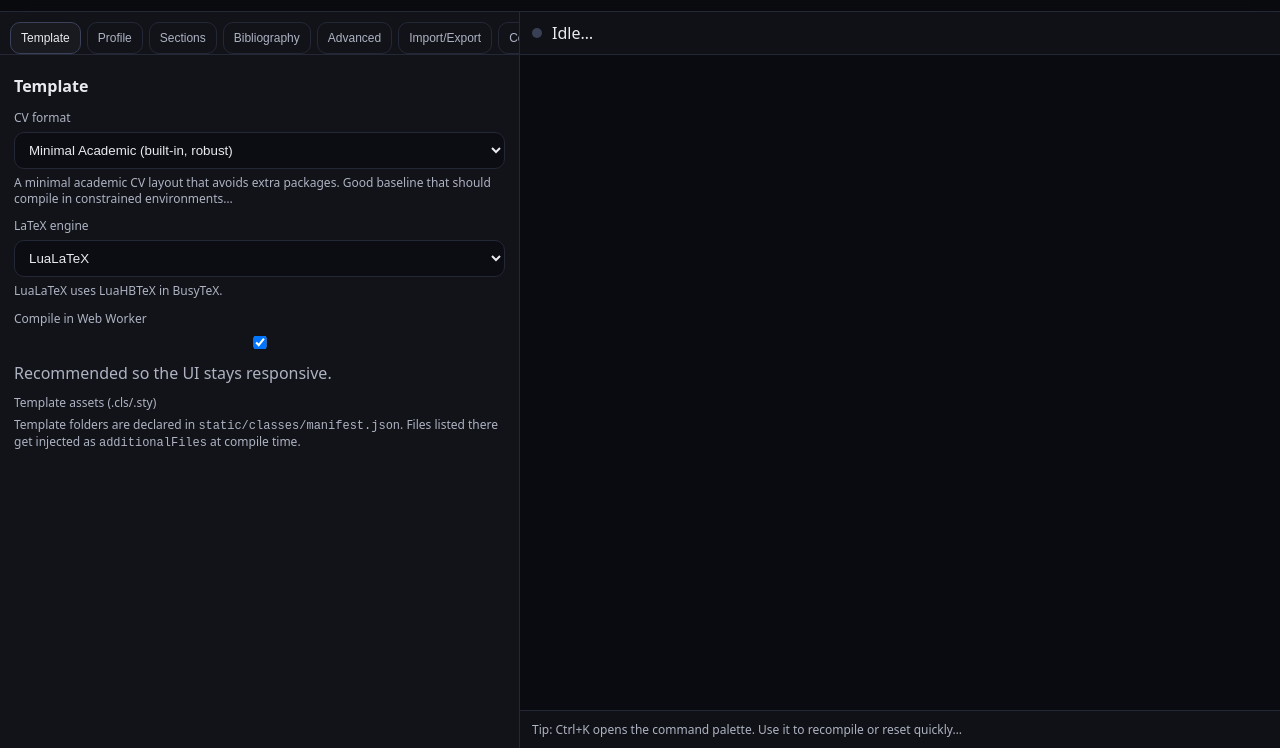
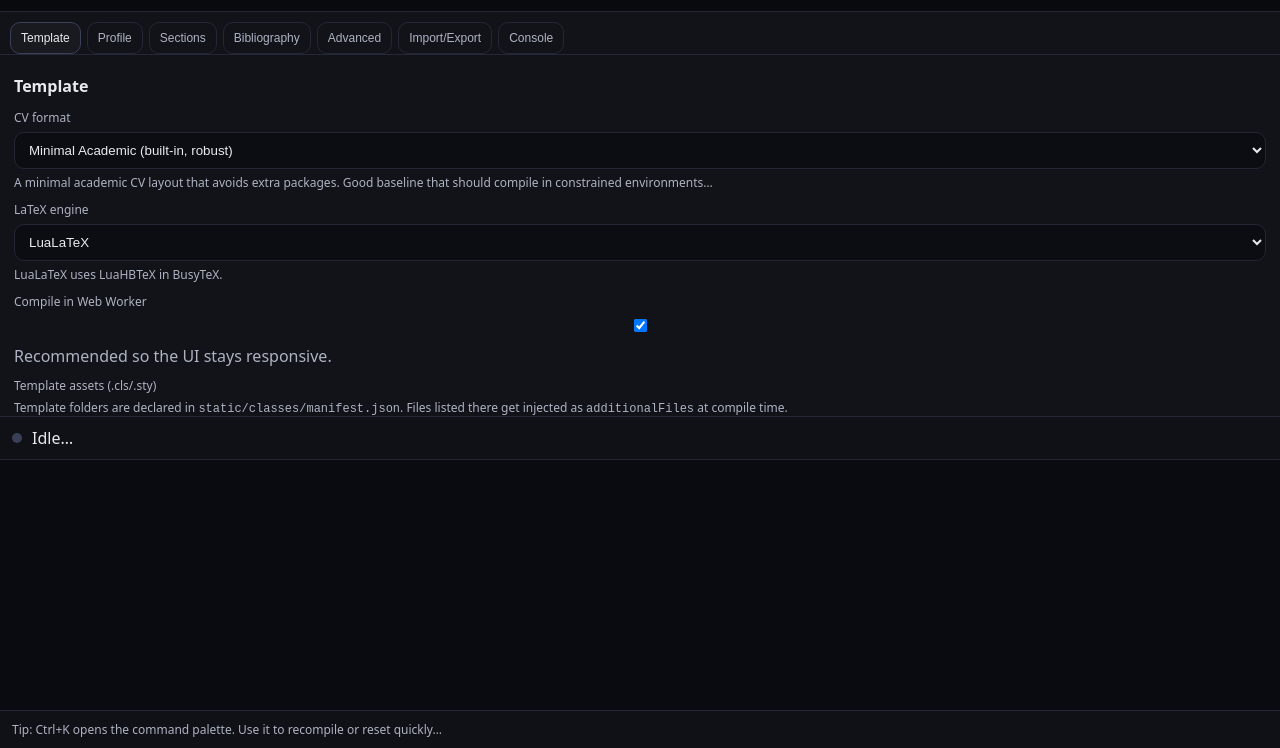
Before and after one commit to Suyog7130/cvmaker, a website with bundled scripts: page index.html in a window 1280 px wide. Shown: the part 58-806 px from the top of the page. Built offline with nearby package versions, Linux system fonts and the light colour scheme.

Commit message:
css: edited styles, the page has vertical split now

```diff
--- a/assets/style.css
+++ b/assets/style.css
@@ -57,21 +57,29 @@ body{
 
 .split{
   height: calc(100vh - 64px);
-  display:grid;
-  grid-template-columns: 520px 1fr;
+  display: flex;
+  flex-direction: column;
+  width: 100%;
+  min-height: 0;
 }
 
+/* Horizontal split: left is top */
 .left{
-  border-right:1px solid var(--border);
-  background:var(--panel);
-  overflow:auto;
+  border-bottom: 1px solid var(--border);
+  background: var(--panel);
+  overflow: auto;
+  height: 55vh;
+  width: 100%;
 }
 
+/* Horizontal split: right is bottom */
 .right{
-  background:var(--panel2);
-  overflow:hidden;
-  display:flex;
-  flex-direction:column;
+  background: var(--panel2);
+  overflow: hidden;
+  display: flex;
+  flex-direction: column;
+  height: 45vh;
+  width: 100%;
 }
 
 .tabs{
```
